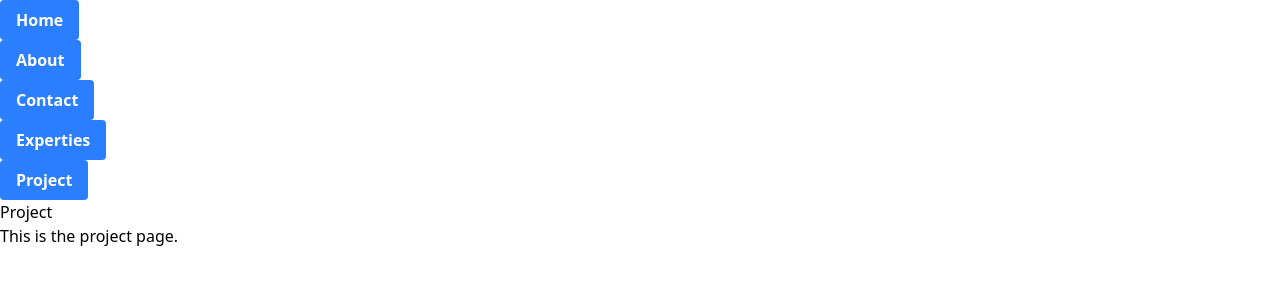
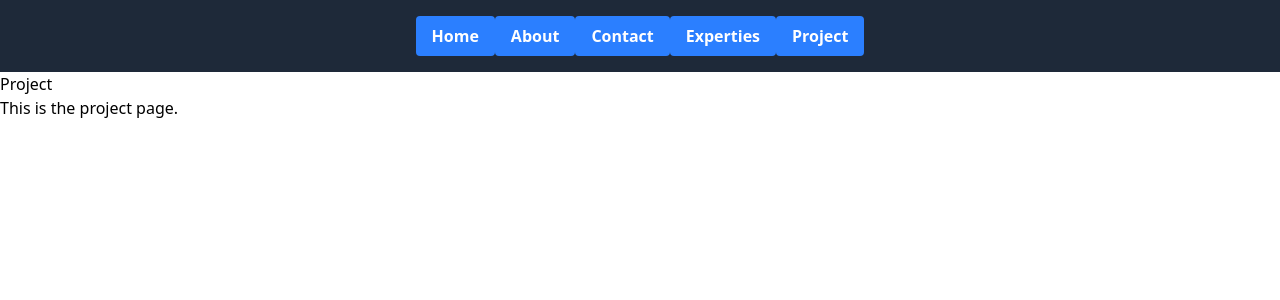
Before and after one commit to luciferdk/Dhrup-Sinha, a Next.js app: page /allPages/project in a window 1280 px wide. Shown: the top 300 px of the page. Built offline with nearby package versions, Linux system fonts and the light colour scheme.

Commit message:
navbar ui center and sick on top

```diff
--- a/component/navbar/navbar.tsx
+++ b/component/navbar/navbar.tsx
@@ -15,7 +15,7 @@ export default function NavBar() {
   const handleNavigation = (path: string) => {
     try {
       if (path === "/") {
-        router.push("../../");
+        router.push("/");
       } else {
         router.push(`/allPages${path}`);
       }
@@ -26,13 +26,13 @@ export default function NavBar() {
 
   return (
 
-      <nav>
-        <ul>
+      <nav className="flex justify-center bg-gray-800 p-4">
+        <ul className="flex">
         {NavList.map((item) => (
-          <li key={item.path}>
+          <li key={item.path} className="flex ">
           <button
           onClick={() => handleNavigation(item.path)}
-          className="bg-blue-500 hover:bg-blue-700 text-white font-bold py-2 px-4 rounded"
+          className=" flex  bg-blue-500 hover:bg-blue-700 text-white font-bold py-2 px-4 rounded"
         >
           {item.name}
         </button></li>
--- a/component/navlayout/navlayout.tsx
+++ b/component/navlayout/navlayout.tsx
@@ -7,7 +7,7 @@ interface LayoutProps {
 
 export default function NavbarLayout({ children }: LayoutProps) {
   return (
-    <div>
+    <div className="flex flex-col min-h-screen">
       <NavBar /> {/* NavBar will appear on all pages */}
       <main>{children}</main> {/* Render the content of the current page */}
     </div>
```
